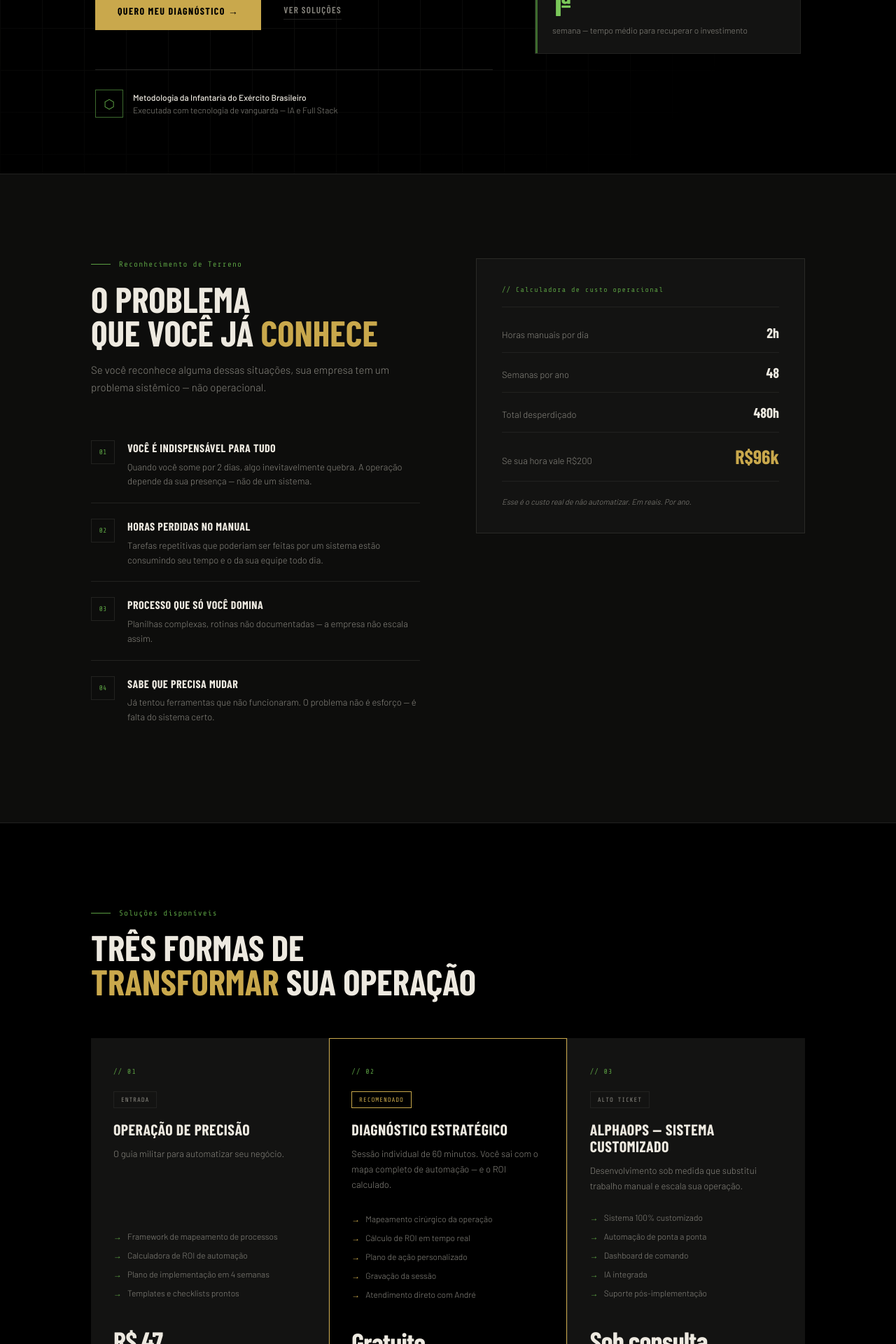
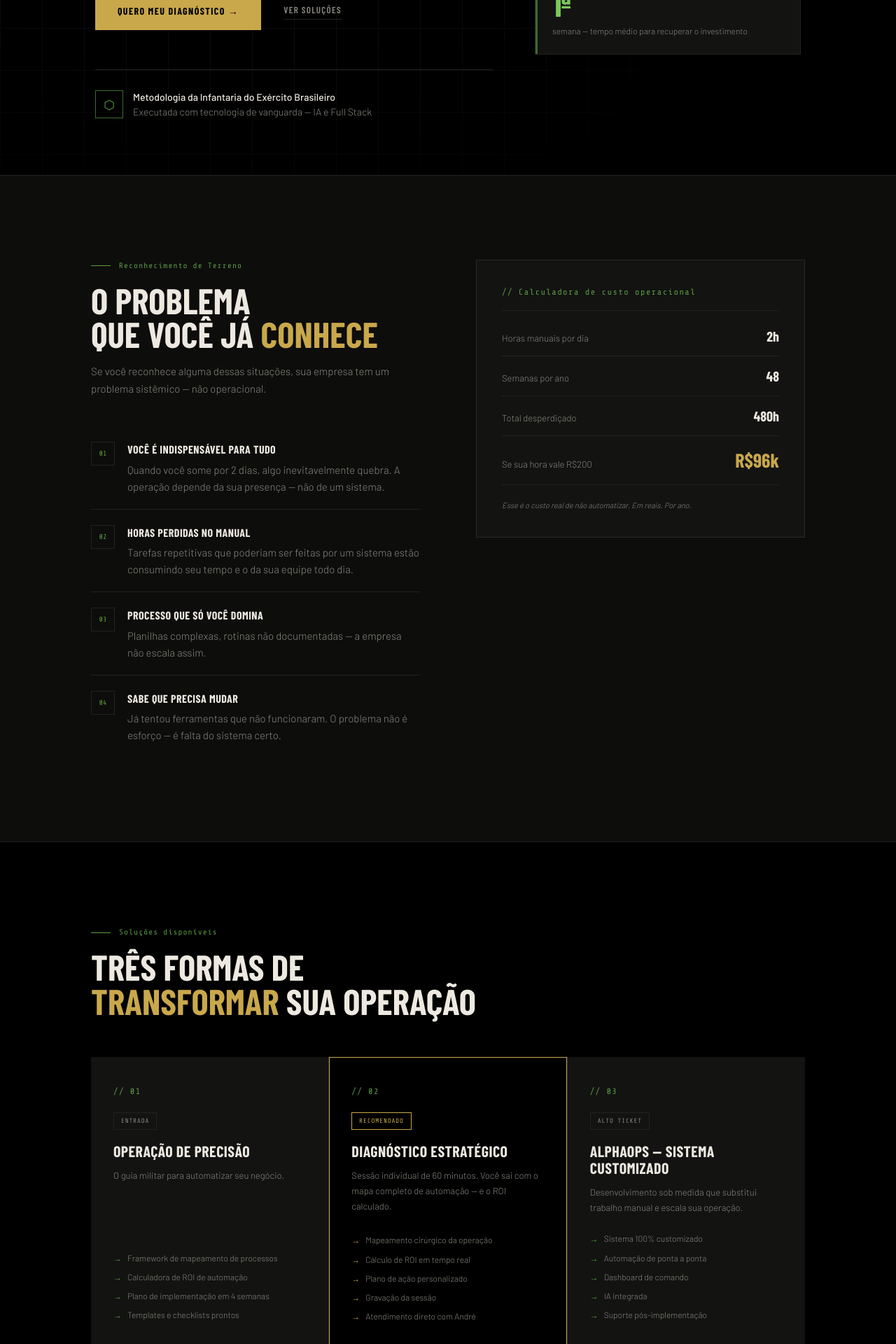
Before and after one commit to sunda290/alphaops, a Next.js app: page / in a window 1280 px wide. Shown: the part 680-2600 px from the top of the page at 70% size. Built offline with nearby package versions, Linux system fonts and the light colour scheme; a web font is replaced by a local one.

Commit message:
fix: fontes +2px landing page

```diff
--- a/app/page.module.css
+++ b/app/page.module.css
@@ -16,7 +16,7 @@
 .btnSecondary:hover{color:var(--white);}
 .credential{display:flex;align-items:center;gap:14px;padding-top:28px;border-top:1px solid var(--border);}
 .credentialBadge{width:40px;height:40px;border:1px solid var(--green);display:flex;align-items:center;justify-content:center;color:var(--green-lt);font-size:18px;flex-shrink:0;}
-.credentialText{font-size:12px;color:var(--smoke);line-height:1.5;}
+.credentialText{font-size:14px;color:var(--smoke);line-height:1.5;}
 .credentialText strong{color:var(--white);font-weight:500;display:block;}
 .heroPanel{display:flex;flex-direction:column;gap:20px;}
 .statCard{background:var(--card);border:1px solid var(--border);padding:24px;position:relative;transition:border-color 0.3s;}
@@ -41,9 +41,9 @@
 .dorIcon{width:34px;height:34px;border:1px solid var(--border);display:flex;align-items:center;justify-content:center;font-family:var(--font-mono);font-size:10px;color:var(--green-lt);flex-shrink:0;margin-top:2px;transition:border-color 0.2s,color 0.2s;}
 .dorItem:hover .dorIcon{border-color:var(--gold);color:var(--gold);}
 .dorItem strong{display:block;font-family:var(--font-cond);font-weight:700;font-size:16px;text-transform:uppercase;letter-spacing:0.03em;color:var(--white);margin-bottom:4px;}
-.dorItem p{font-size:13px;color:var(--smoke);line-height:1.6;}
+.dorItem p{font-size:15px;color:var(--smoke);line-height:1.6;}
 .calcBox{background:var(--card);border:1px solid var(--border2);padding:36px;position:sticky;top:100px;}
-.calcTitle{font-family:var(--font-mono);font-size:10px;letter-spacing:0.12em;color:var(--green-lt);padding-bottom:16px;border-bottom:1px solid var(--border);margin-bottom:8px;}
+.calcTitle{font-family:var(--font-mono);font-size:12px;letter-spacing:0.12em;color:var(--green-lt);padding-bottom:16px;border-bottom:1px solid var(--border);margin-bottom:8px;}
 .calcRow{display:flex;justify-content:space-between;align-items:baseline;padding:12px 0;border-bottom:1px solid var(--border);font-size:13px;color:var(--smoke);}
 .calcRow:last-child{border-bottom:none;}
 .calcVal{font-family:var(--font-cond);font-weight:700;font-size:20px;color:var(--white);}
@@ -53,7 +53,7 @@
 .produtoCard{background:var(--card);padding:40px 32px;display:flex;flex-direction:column;transition:background 0.3s;}
 .produtoCard:hover{background:var(--dark);}
 .produtoFeatured{background:var(--black);outline:1px solid var(--gold);outline-offset:-1px;z-index:1;}
-.produtoNum{font-family:var(--font-mono);font-size:10px;letter-spacing:0.12em;color:var(--green-lt);margin-bottom:20px;}
+.produtoNum{font-family:var(--font-mono);font-size:12px;letter-spacing:0.12em;color:var(--green-lt);margin-bottom:20px;}
 .produtoTag{display:inline-block;font-family:var(--font-mono);font-size:9px;letter-spacing:0.1em;text-transform:uppercase;padding:4px 10px;border:1px solid var(--border);color:var(--smoke);margin-bottom:18px;align-self:flex-start;}
 .produtoFeatured .produtoTag{border-color:var(--gold);color:var(--gold);}
 .produtoTitle{font-family:var(--font-cond);font-weight:800;font-size:22px;text-transform:uppercase;letter-spacing:0.02em;line-height:1.1;color:var(--white);margin-bottom:12px;}
@@ -79,7 +79,7 @@
 .stepDur{font-family:var(--font-mono);font-size:9px;letter-spacing:0.1em;color:var(--green-lt);margin-top:8px;display:flex;align-items:center;gap:8px;}
 .stepDur::before{content:'';display:block;width:14px;height:1px;background:var(--green-lt);}
 .briefingBox{background:var(--card);border:1px solid var(--border2);padding:36px;position:sticky;top:100px;}
-.briefingTitle{font-family:var(--font-mono);font-size:10px;letter-spacing:0.12em;color:var(--green-lt);padding-bottom:16px;border-bottom:1px solid var(--border);margin-bottom:16px;}
+.briefingTitle{font-family:var(--font-mono);font-size:12px;letter-spacing:0.12em;color:var(--green-lt);padding-bottom:16px;border-bottom:1px solid var(--border);margin-bottom:16px;}
 .briefingRow{display:flex;justify-content:space-between;align-items:baseline;padding:10px 0;border-bottom:1px solid var(--border);font-size:12px;}
 .briefingKey{color:var(--smoke);font-family:var(--font-mono);font-size:10px;}
 .briefingVal{color:var(--white);font-family:var(--font-cond);font-weight:600;font-size:14px;}
```
